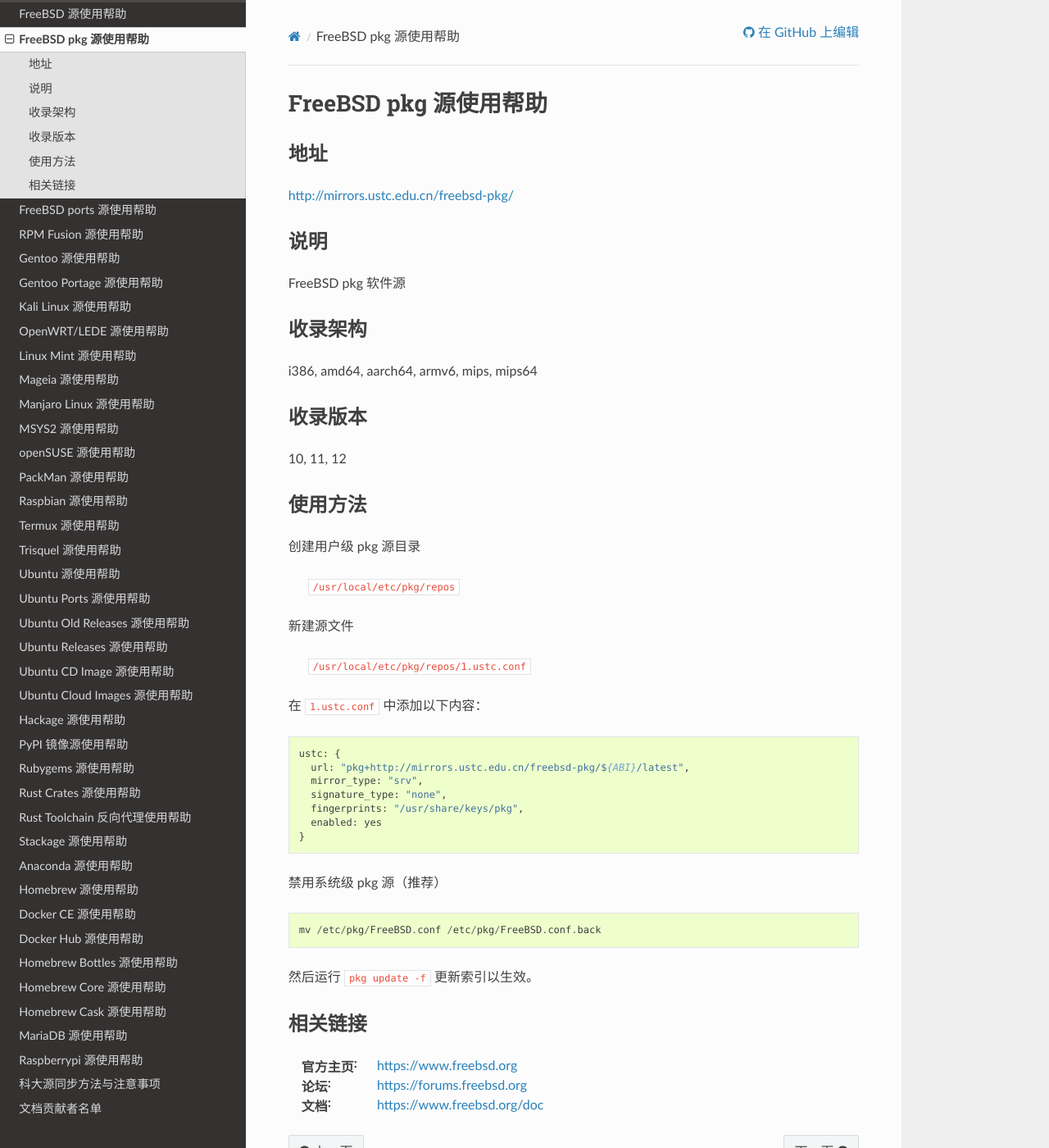
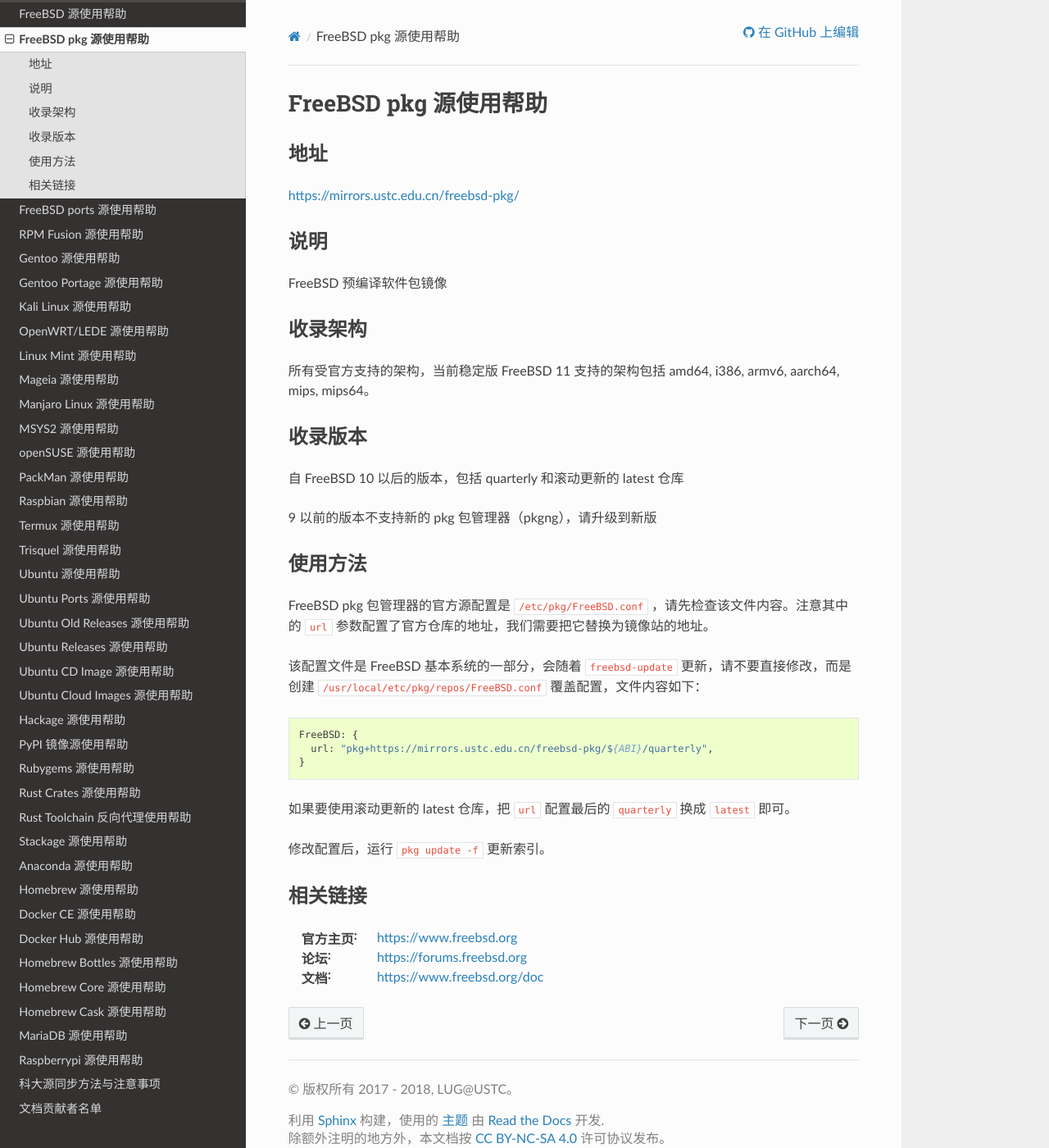
Before and after one commit to ustclug/mirrorhelp, a Sphinx documentation site: the page built from source/freebsd-pkg.rst, in a window 1280 px wide and 1400 px high. Shown: the whole window at 82% size. Built offline with Sphinx 7.4.7 and the Read the Docs theme 2.0.0, drawn with Linux system fonts in a browser that asks for light colours; pages that are not in the unit, such as notebooks, are missing from menus.

Commit message:
Update freebsd-pkg, edit outdated info

```diff
--- a/source/freebsd-pkg.rst
+++ b/source/freebsd-pkg.rst
@@ -5,58 +5,41 @@
 地址
 ====
 
-http://mirrors.ustc.edu.cn/freebsd-pkg/
+https://mirrors.ustc.edu.cn/freebsd-pkg/
 
 说明
 ====
 
-FreeBSD pkg 软件源
+FreeBSD 预编译软件包镜像
 
 收录架构
 ========
 
-i386, amd64, aarch64, armv6, mips, mips64
-
+所有受官方支持的架构，当前稳定版 FreeBSD 11 支持的架构包括 amd64, i386, armv6, aarch64, mips, mips64。
 
 收录版本
 ========
 
-10, 11, 12
+自 FreeBSD 10 以后的版本，包括 quarterly 和滚动更新的 latest 仓库
+
+9 以前的版本不支持新的 pkg 包管理器（pkgng），请升级到新版
 
 使用方法
 ========
 
-创建用户级 pkg 源目录
+FreeBSD pkg 包管理器的官方源配置是 :file:`/etc/pkg/FreeBSD.conf` ，请先检查该文件内容。注意其中的 ``url`` 参数配置了官方仓库的地址，我们需要把它替换为镜像站的地址。
 
-    :file:`/usr/local/etc/pkg/repos`
-
-新建源文件
-
-    :file:`/usr/local/etc/pkg/repos/1.ustc.conf`
-
-在 :file:`1.ustc.conf` 中添加以下内容：
+该配置文件是 FreeBSD 基本系统的一部分，会随着 ``freebsd-update`` 更新，请不要直接修改，而是创建 :file:`/usr/local/etc/pkg/repos/FreeBSD.conf` 覆盖配置，文件内容如下：
 
 ::
 
-		ustc: {
-		  url: "pkg+http://mirrors.ustc.edu.cn/freebsd-pkg/${ABI}/latest",
-		  mirror_type: "srv",
-		  signature_type: "none",
-		  fingerprints: "/usr/share/keys/pkg",
-		  enabled: yes
-		}
+  FreeBSD: {
+    url: "pkg+https://mirrors.ustc.edu.cn/freebsd-pkg/${ABI}/quarterly",
+  }
 
+如果要使用滚动更新的 latest 仓库，把 ``url`` 配置最后的 ``quarterly`` 换成 ``latest`` 即可。
 
-禁用系统级 pkg 源（推荐）
-
-::
-
-    mv /etc/pkg/FreeBSD.conf /etc/pkg/FreeBSD.conf.back
-
-
-然后运行 ``pkg update -f`` 更新索引以生效。
-
-
+修改配置后，运行 ``pkg update -f`` 更新索引。
 
 相关链接
 ========
```
